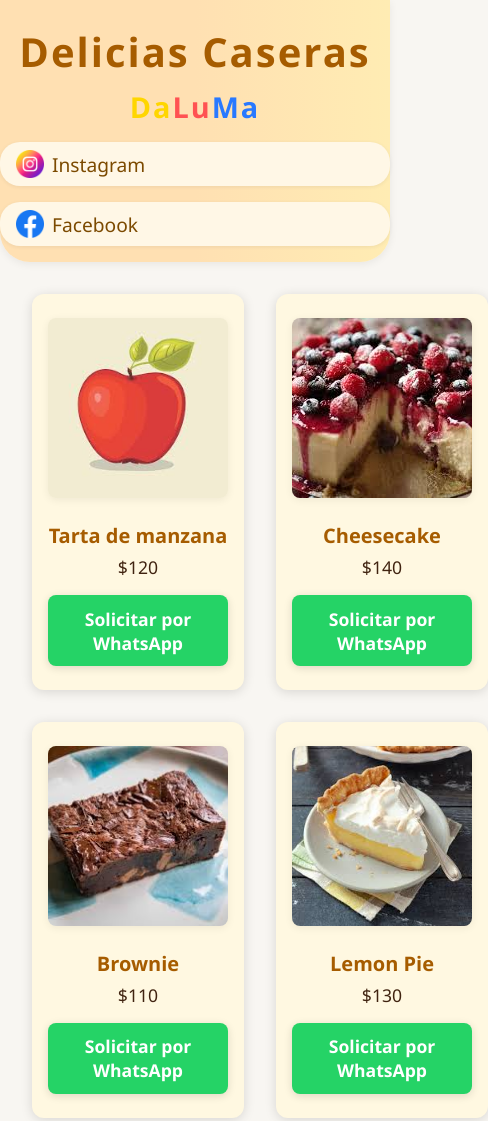
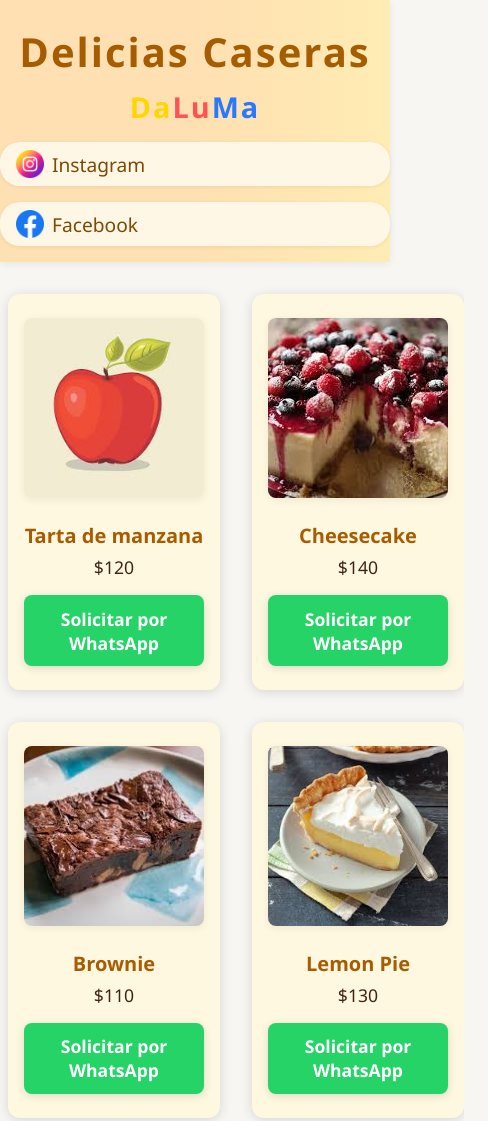
Before and after one commit to davidask611/Delicias-caseras, a plain HTML site: page index.html in a window 390 px wide. Shown: the top 1121 px of the page, 488 px wide, since content can reach past the window. Drawn offline with Linux system fonts and the light colour scheme.

Commit message:
"probando @media query"

```diff
--- a/estilos.css
+++ b/estilos.css
@@ -35,17 +35,9 @@ body {
   font-weight: bold;
 }
 
-.subtitulo .amarillo {
-  color: #ffd600;
-}
-
-.subtitulo .rojo {
-  color: #ff5252;
-}
-
-.subtitulo .azul {
-  color: #2979ff;
-}
+.subtitulo .amarillo { color: #ffd600; }
+.subtitulo .rojo { color: #ff5252; }
+.subtitulo .azul { color: #2979ff; }
 
 .header__redes {
   display: flex;
@@ -183,7 +175,6 @@ main {
   transition: background 0.2s, transform 0.2s;
   cursor: pointer;
 }
-
 .btn-whatsapp:hover {
   background: #128c7e;
   transform: scale(1.05);
@@ -213,25 +204,28 @@ footer {
   #productos-grid {
     grid-template-columns: repeat(2, 1fr);
   }
-
   .localidades {
     gap: 1.5rem;
     padding: 1rem;
     flex-direction: column;
     align-items: center;
   }
-
   .header__redes {
     flex-direction: column;
     gap: 1rem;
   }
-
-  /* main,
-  .entregas-title,
-  .localidades,
-  footer {
+  main, .entregas-title, .localidades, footer {
     padding-left: 0.5rem;
     padding-right: 0.5rem;
-  } */
-
+  }
+  .header,
+  footer {
+    left: 0;
+    right: 0;
+    margin-left: 0;
+    margin-right: 0;
+    width: 100vw;
+    max-width: 100vw;
+    border-radius: 0;
+  }
 }
```
